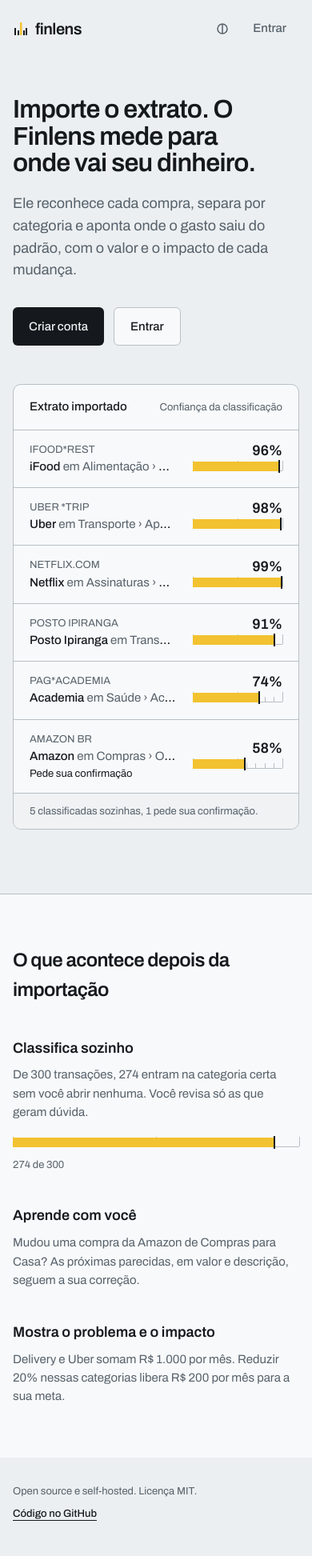
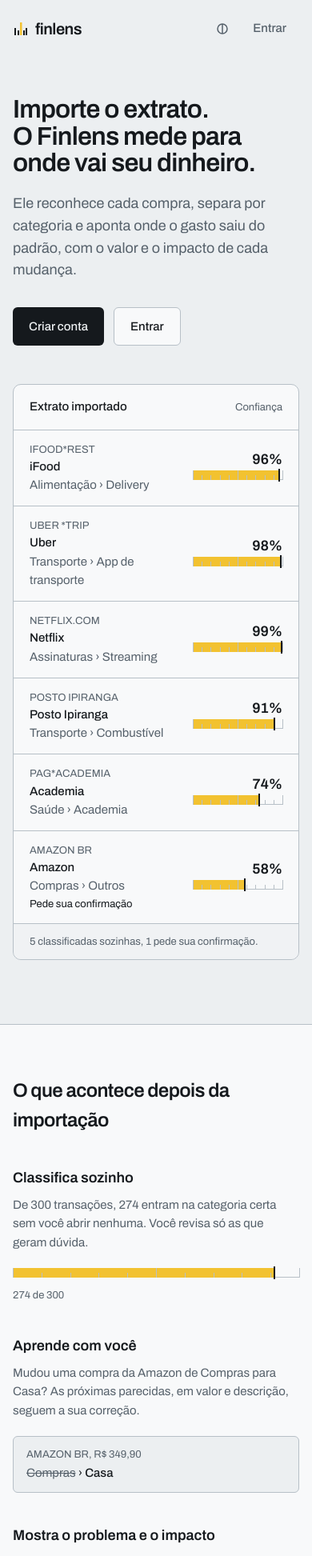
Before and after one commit to Momas7/finlens, a Next.js app in the folder apps/web/: page / in a window 390 px wide. Shown: the top 1945 px of the page at 80% size. Built offline with nearby package versions, Linux system fonts and the light colour scheme.

Commit message:
fix(web): visual polish from screenshot review

```diff
--- a/apps/web/src/app/(landing)/classifier-demo.tsx
+++ b/apps/web/src/app/(landing)/classifier-demo.tsx
@@ -39,7 +39,7 @@
         <h2 id="demo-title" className="font-medium">
           Extrato importado
         </h2>
-        <p className="text-[13px] text-ink-soft">Confiança da classificação</p>
+        <p className="text-right text-[13px] text-ink-soft">Confiança</p>
       </div>
       <ul>
         {ROWS.map((row, i) => {
@@ -52,9 +52,12 @@
             >
               <div className="min-w-0">
                 <p className="truncate text-[13px] text-ink-soft">{row.raw}</p>
-                <p className="truncate font-medium">
+                <p className="font-medium">
                   {row.merchant}
-                  <span className="font-normal text-ink-soft"> em {row.category}</span>
+                  <span className="block font-normal text-ink-soft sm:inline">
+                    <span className="hidden sm:inline"> em </span>
+                    {row.category}
+                  </span>
                 </p>
                 {review && <p className="text-[13px] text-ink">Pede sua confirmação</p>}
               </div>
--- a/apps/web/src/app/page.tsx
+++ b/apps/web/src/app/page.tsx
@@ -26,7 +26,8 @@
               className="text-[32px] leading-[1.05] font-semibold tracking-tight text-balance sm:text-[48px]"
               style={{ fontStretch: '82%' }}
             >
-              Importe o extrato. O Finlens mede para onde vai seu dinheiro.
+              <span className="block">Importe o extrato. </span>
+              <span className="block">O Finlens mede para onde vai seu dinheiro.</span>
             </h1>
             <p className="mt-5 max-w-[60ch] text-[18px] text-ink-soft">
               Ele reconhece cada compra, separa por categoria e aponta onde o gasto saiu do padrão,
@@ -71,13 +72,22 @@
                   Mudou uma compra da Amazon de Compras para Casa? As próximas parecidas, em valor e
                   descrição, seguem a sua correção.
                 </p>
+                <div className="mt-5 rounded-[6px] border border-scale bg-page px-4 py-3">
+                  <p className="text-[13px] text-ink-soft">AMAZON BR, R$ 349,90</p>
+                  <p className="mt-0.5">
+                    <del className="text-ink-soft">Compras</del> <span aria-hidden="true">›</span>{' '}
+                    <ins className="font-medium no-underline">Casa</ins>
+                  </p>
+                </div>
               </article>
               <article>
                 <h3 className="text-[18px] font-semibold">Mostra o problema e o impacto</h3>
                 <p className="mt-2 text-ink-soft">
-                  Delivery e Uber somam R$ 1.000 por mês. Reduzir 20% nessas categorias libera R$
-                  200 por mês para a sua meta.
+                  Delivery e Uber somam R$&nbsp;1.000 por mês. Reduzir 20% nessas categorias libera
+                  R$&nbsp;200 por mês para a sua meta.
                 </p>
+                <p className="figure mt-5 text-[32px] text-gain">+R$&nbsp;200</p>
+                <p className="mt-1 text-[13px] text-ink-soft">liberados por mês</p>
               </article>
             </div>
           </div>
--- a/apps/web/src/app/painel/layout.tsx
+++ b/apps/web/src/app/painel/layout.tsx
@@ -8,13 +8,14 @@
 
 export default async function PainelLayout({ children }: { children: ReactNode }) {
   const me = await getMe();
-  const month = monthFormatter.format(new Date());
+  const formatted = monthFormatter.format(new Date());
+  const month = formatted.charAt(0).toUpperCase() + formatted.slice(1);
   return (
     <div className="min-h-dvh">
       <header className="border-b border-scale bg-raised">
         <div className="mx-auto flex max-w-6xl items-center gap-4 px-4 py-3 sm:px-6">
           <Logo size="sm" />
-          <span className="hidden text-[13px] text-ink-soft capitalize sm:inline">{month}</span>
+          <span className="hidden text-[13px] text-ink-soft sm:inline">{month}</span>
           <div className="ml-auto flex min-w-0 items-center gap-1 sm:gap-3">
             <ThemeToggle />
             <span className="min-w-0 truncate text-[13px] text-ink-soft">
--- a/apps/web/src/components/ui/scale.tsx
+++ b/apps/web/src/components/ui/scale.tsx
@@ -26,15 +26,7 @@
       aria-valuetext={valueText}
       className={`relative h-4 w-full ${className}`}
     >
-      <div className="absolute inset-x-0 top-0 h-3 border-b border-scale" aria-hidden="true">
-        {g.tickPcts.map((pct, i) => (
-          <span
-            key={pct}
-            className={`absolute bottom-0 w-px bg-scale ${i % 5 === 0 ? 'h-3' : 'h-1.5'}`}
-            style={{ left: `${pct}%` }}
-          />
-        ))}
-      </div>
+      <div className="absolute inset-x-0 top-0 h-3 border-b border-scale" aria-hidden="true" />
       <div
         className="scale-measure absolute top-0 left-0 h-3"
         style={{ width: `${g.filledPct + g.overPct}%` }}
@@ -51,6 +43,15 @@
           />
         )}
       </div>
+      <div className="absolute inset-x-0 top-0 h-3" aria-hidden="true">
+        {g.tickPcts.map((pct, i) => (
+          <span
+            key={pct}
+            className={`absolute bottom-0 w-px bg-scale ${i % 5 === 0 ? 'h-3' : 'h-1.5'}`}
+            style={{ left: `${pct}%` }}
+          />
+        ))}
+      </div>
       {g.limitPct !== null && (
         <span
           className="absolute -top-1 h-5 w-0.5 bg-ink"
```
